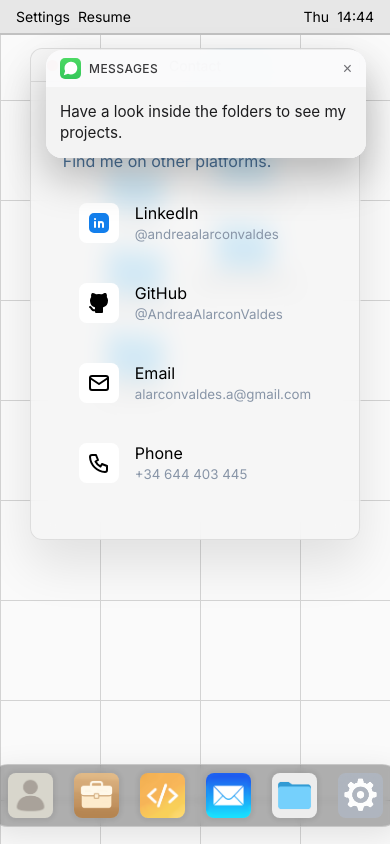
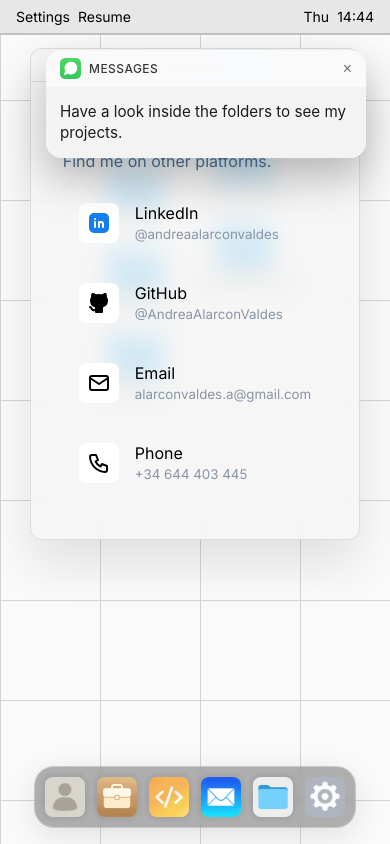
Before and after one commit to AndreaAlarconValdes/portfolio-andrea, a React (Vite) app: page /portfolio-andrea/contact in a window 390 px wide. Built offline with nearby package versions, Linux system fonts and the light colour scheme.

Commit message:
Fix css to make navbar responsive

```diff
--- a/src/components/Navbar.css
+++ b/src/components/Navbar.css
@@ -1,6 +1,6 @@
 .navbar {
   position: fixed;
-  bottom: 2%;
+  bottom: 1rem;
   left: 50%;
   transform: translateX(-50%);
   -webkit-transform: translateX(-50%);
@@ -9,13 +9,15 @@
   list-style: none;
   flex-direction: row;
   align-items: flex-end;
-  gap: 1rem;
-  padding: 0.5rem 1rem;
+  gap: 0.5rem;
+  padding: 0.5rem;
   background-color: rgba(0, 0, 0, 0.3);
   backdrop-filter: blur(3px);
+  -webkit-backdrop-filter: blur(3px);
   box-shadow: 0 8px 32px rgba(0, 0, 0, 0.1);
   border: 1px solid rgba(255, 255, 255, 0.3);
-  border-radius: 20px;
+  border-radius: 1.25rem;
+  max-width: calc(100vw - 2rem);
 }
 
 .nav-link {
@@ -23,19 +25,22 @@
   border: none;
   position: relative;
   cursor: pointer;
-  border-radius: 8px;
+  border-radius: 0.5rem;
   transition: all 0.2s ease-in-out;
-  width: 50px;
+  width: 2.75rem;
+  height: 2.75rem;
   display: flex;
   align-items: center;
   justify-content: center;
-
+  flex-shrink: 0;
 }
 
 .nav-link img {
   box-shadow: 0px 0px 5px 3px rgba(0, 0, 0, 0.07);
-  width: 45px;
-  border-radius: 8px;
+  width: 2.5rem;
+  height: 2.5rem;
+  border-radius: 0.5rem;
+  object-fit: contain;
 }
 
 .nav-link:last-child img {
@@ -44,12 +49,16 @@
 }
 
 .nav-link:hover {
-  transform: translateY(-10px) scale(1.1);
+  transform: translateY(-0.625rem) scale(1.1);
+}
+
+.nav-link:active {
+  transform: translateY(-0.5rem) scale(1.05);
 }
 
 .nav-tooltip {
   visibility: hidden;
-  font-size: 12px;
+  font-size: 0.75rem;
   top: -70%;
   left: 50%;
   transform: translateX(-50%);
@@ -58,9 +67,11 @@
   background-color: rgba(0, 0, 0, 0.482);
   box-shadow: 0 8px 32px rgba(0, 0, 0, 0.1);
   color: white;
-  padding: 4px 12px;
-  border-radius: 4px;
+  padding: 0.25rem 0.75rem;
+  border-radius: 0.25rem;
   transition: opacity 0.3s ease;
+  white-space: nowrap;
+  pointer-events: none;
 }
 
 .nav-tooltip::after {
@@ -68,8 +79,8 @@
   position: absolute;
   top: 100%;
   left: 50%;
-  margin-left: -5px;
-  border-width: 5px;
+  margin-left: -0.3125rem;
+  border-width: 0.3125rem;
   border-style: solid;
   border-color: rgba(0, 0, 0, 0.482) transparent transparent transparent;
 }
@@ -79,12 +90,50 @@
   opacity: 1;
 }
 
-@media (min-width: 600px) {
+/* Tablet: 768px and up */
+@media (min-width: 768px) {
   .navbar {
+    bottom: 1.5rem;
+    gap: 1rem;
+    padding: 0.5rem 1.5rem;
+    border-radius: 1.5rem;
+  }
+
+  .nav-link {
+    width: 3rem;
+    height: 3rem;
+  }
+
+  .nav-link img {
+    width: 2.75rem;
+    height: 2.75rem;
+  }
+
+  .nav-tooltip {
+    font-size: 0.8125rem;
+    padding: 0.25rem 0.875rem;
+  }
+}
+
+/* Desktop: 1024px and up */
+@media (min-width: 1024px) {
+  .navbar {
+    bottom: 2%;
     padding: 0.5rem 2rem;
   }
 
+  .nav-link {
+    width: 3.125rem;
+    height: 3.125rem;
+  }
+
   .nav-link img {
-    width: 50px;
+    width: 3.125rem;
+    height: 3.125rem;
+  }
+
+  .nav-tooltip {
+    font-size: 0.75rem;
+    padding: 0.25rem 0.75rem;
   }
 }
```
